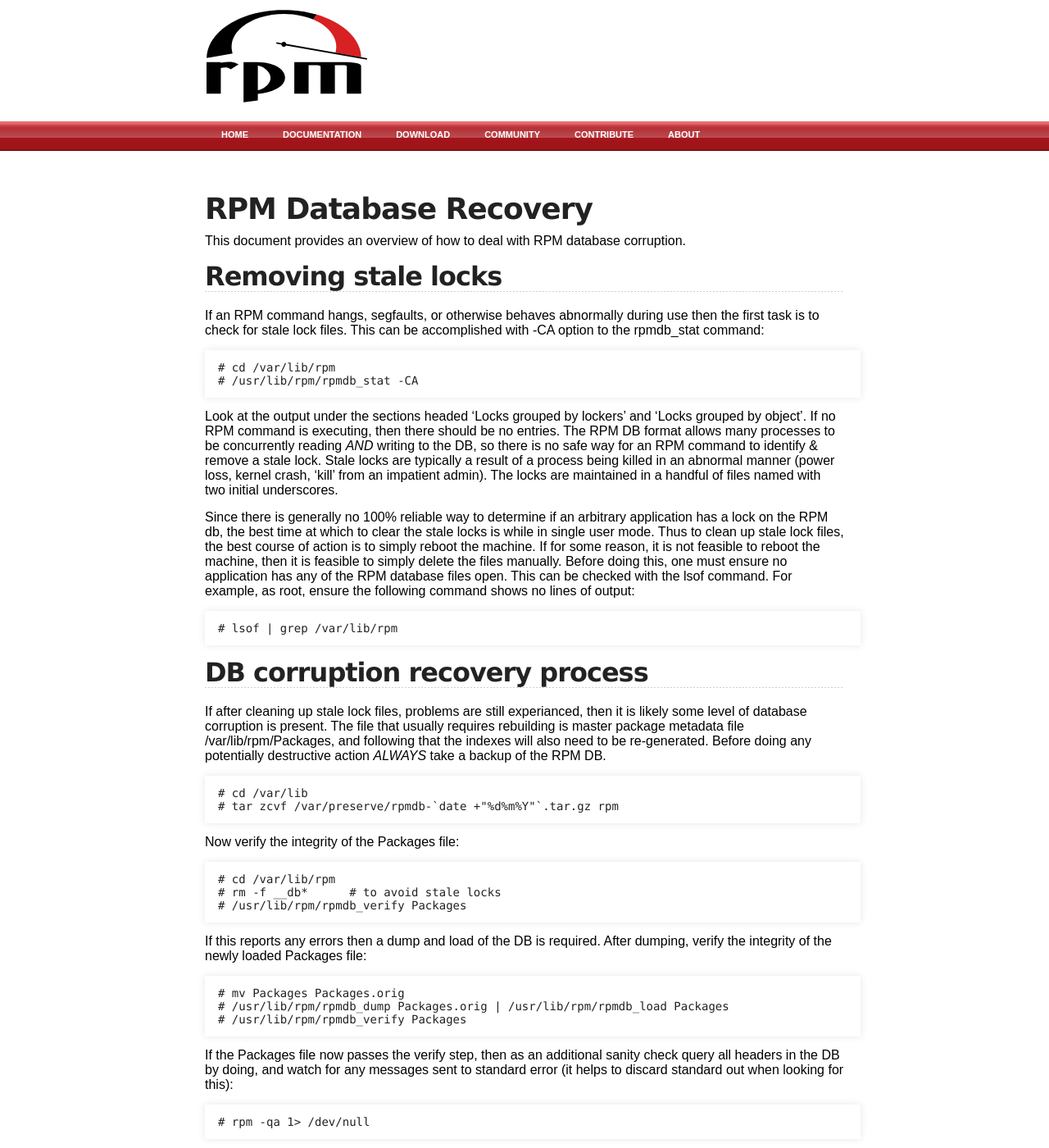
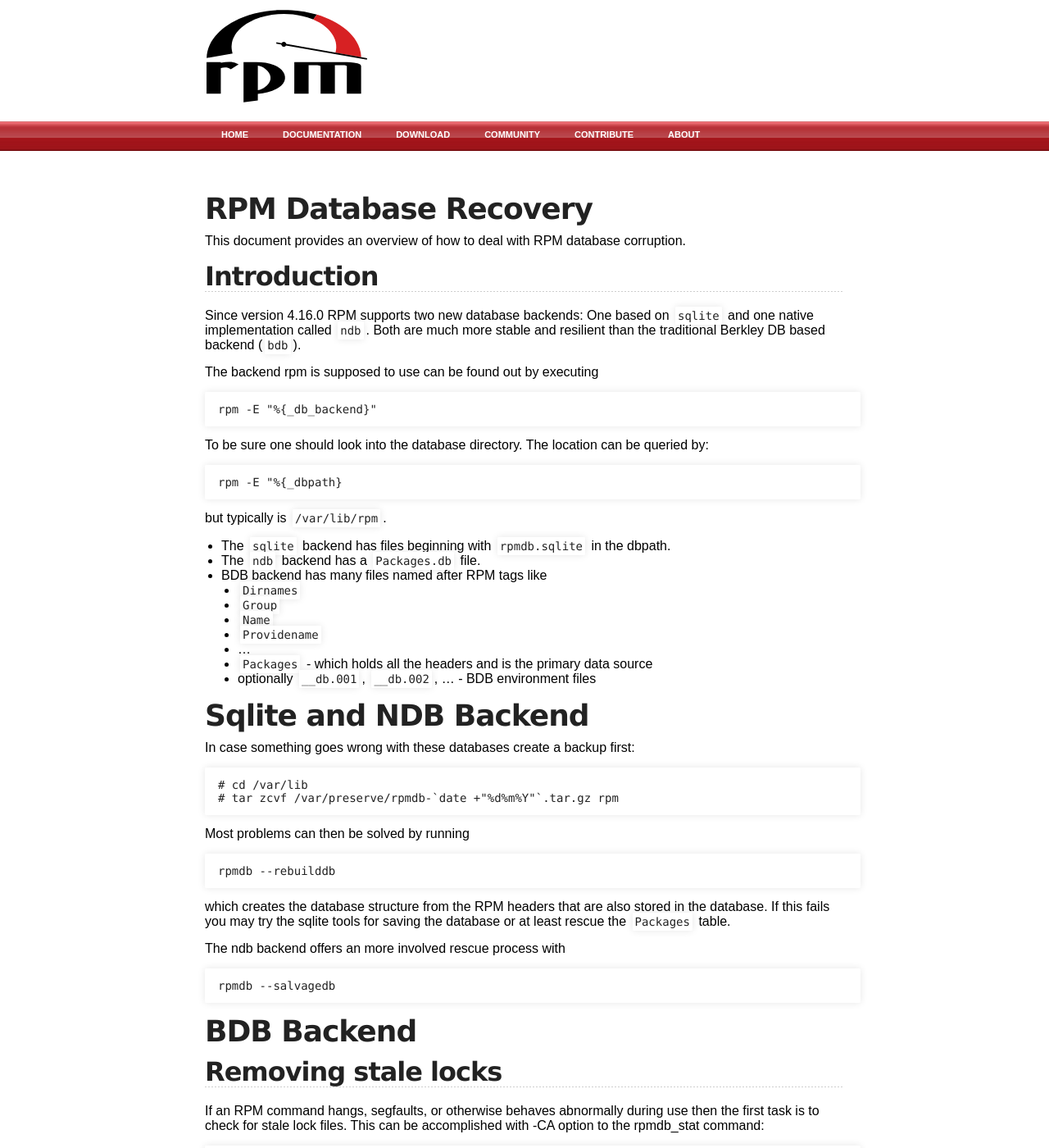
Before and after one commit to rpm-software-management/rpm-web, a Jekyll site: the page built from user_doc/db_recovery.md, in a window 1280 px wide and 1400 px high. Shown: the whole window at 82% size. Built offline with Jekyll 4.4.1, drawn with Linux system fonts in a browser that asks for light colours; some of the changed text lies outside the part shown.

Commit message:
Update database recovery page
Add sqlite and ndb backends and mention recreating the database
with rpm -i --justdb

````diff
--- a/user_doc/db_recovery.md
+++ b/user_doc/db_recovery.md
@@ -4,6 +4,60 @@ title: rpm.org - RPM Database Recovery
 ---
 # RPM Database Recovery
 This document provides an overview of how to deal with RPM database corruption.
+
+## Introduction
+
+Since version 4.16.0 RPM supports two new database backends: One based on `sqlite` and one native implementation called `ndb`. Both are much more stable and resilient than the traditional Berkley DB based backend (`bdb`).
+
+The backend rpm is supposed to use can be found out by executing
+
+```
+rpm -E "%{_db_backend}"
+```
+
+To be sure one should look into the database directory. The location can be queried by:
+
+```
+rpm -E "%{_dbpath}
+```
+
+but typically is `/var/lib/rpm`.
+
+* The `sqlite` backend has files beginning with `rpmdb.sqlite` in the dbpath.
+* The `ndb` backend has a `Packages.db` file.
+* BDB backend has many files named after RPM tags like
+  * `Dirnames`
+  * `Group`
+  * `Name`
+  * `Providename`
+  * ...
+  * `Packages` - which holds all the headers and is the primary data source
+  * optionally `__db.001`, `__db.002`, ... - BDB environment files
+
+# Sqlite and NDB Backend
+
+In case something goes wrong with these databases create a backup first:
+
+```
+# cd /var/lib
+# tar zcvf /var/preserve/rpmdb-`date +"%d%m%Y"`.tar.gz rpm
+```
+
+Most problems can then be solved by running
+
+```
+rpmdb --rebuilddb
+```
+
+which creates the database structure from the RPM headers that are also stored in the database. If this fails you may try the sqlite tools for saving the database or at least rescue the `Packages` table.
+
+The ndb backend offers an more involved rescue process with
+
+```
+rpmdb --salvagedb
+```
+
+# BDB Backend
 
 ## Removing stale locks
 
@@ -55,7 +109,31 @@ If the Packages file now passes the verify step, then as an additional sanity ch
 If this query passes without generating any messages to standard error, then it is time to rebuild the indexes by invoking:
 
 ```
-# rpm -v --rebuilddb
+# rpmdb -v --rebuilddb
 ```
 
-At this point you should have a functioning RPM database again. If any of the recovery steps failed, then a bug should be reported. When creating the report, provide the tar.gz backup of the RPM DB as an attachment, along with any daily package list log files named /var/log/rpm*.
+At this point you should have a functioning RPM database again.
+
+
+# If all fails
+
+
+If the recovery failed, then a bug should be reported. Note that this is a rare event and it is possible that your system took more damage than just the rpm database.
+
+When creating the bug report, provide the tar.gz backup of the RPM DB as an attachment. If available also provide the list of installed packages. First try
+
+```
+# rpm -qa 1> /dev/null
+```
+
+If this does not work or the result is suspiciously short you can look into `/var/log/rpm*`. RPM comes with a cron script to back up the list of installed packages daily there but it may not be installed on the system.
+
+Another place to look for the list of installed packages may be the logs of a higher level installer/updater that may still be undamaged.
+
+If you have the list of packages available it may be easier to re-create the rpmdb than reparing it. Run
+
+```
+rpm -i --justdb PACKAGES
+```
+
+or reinstalling all packages completely after moving the broken database out of the way.
````
